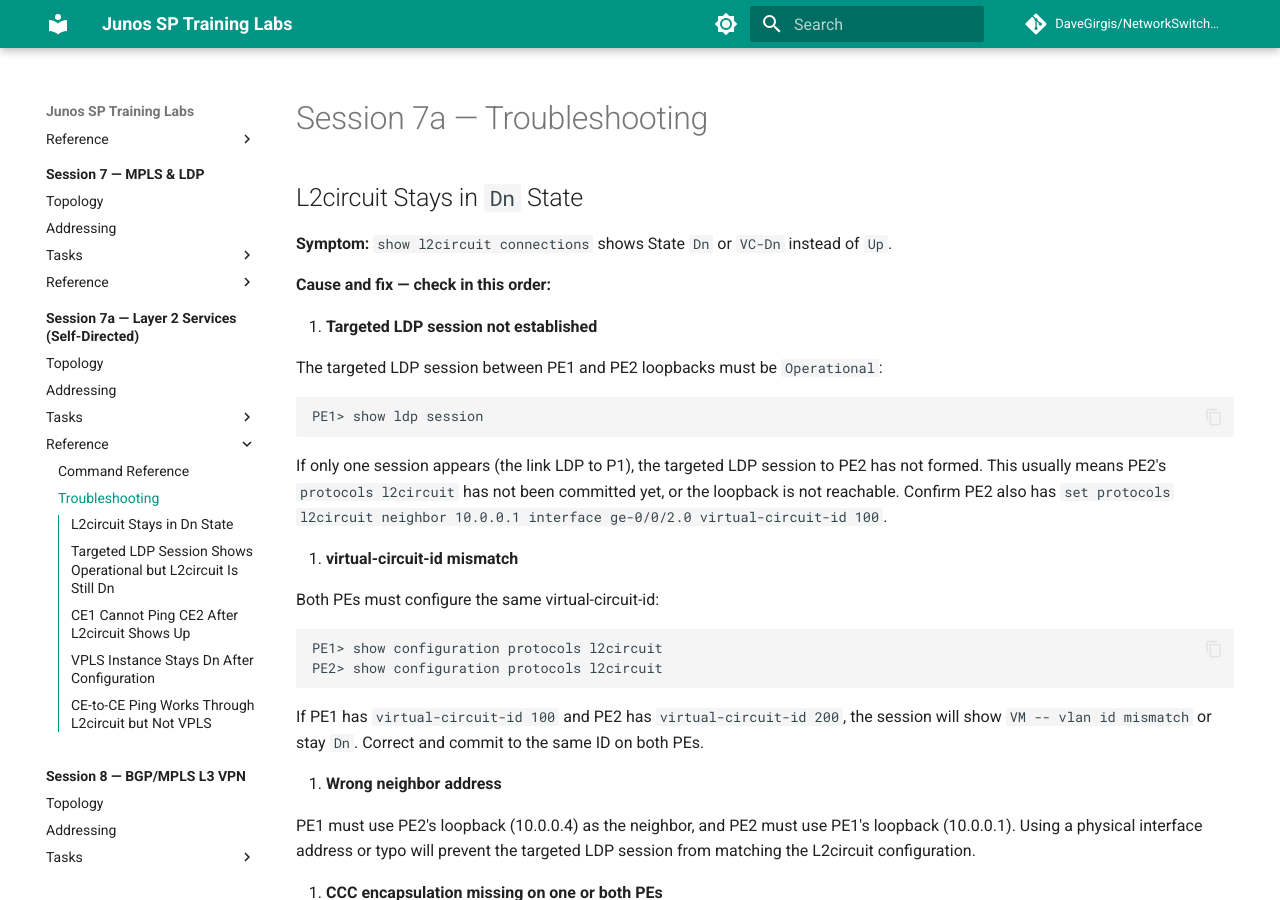
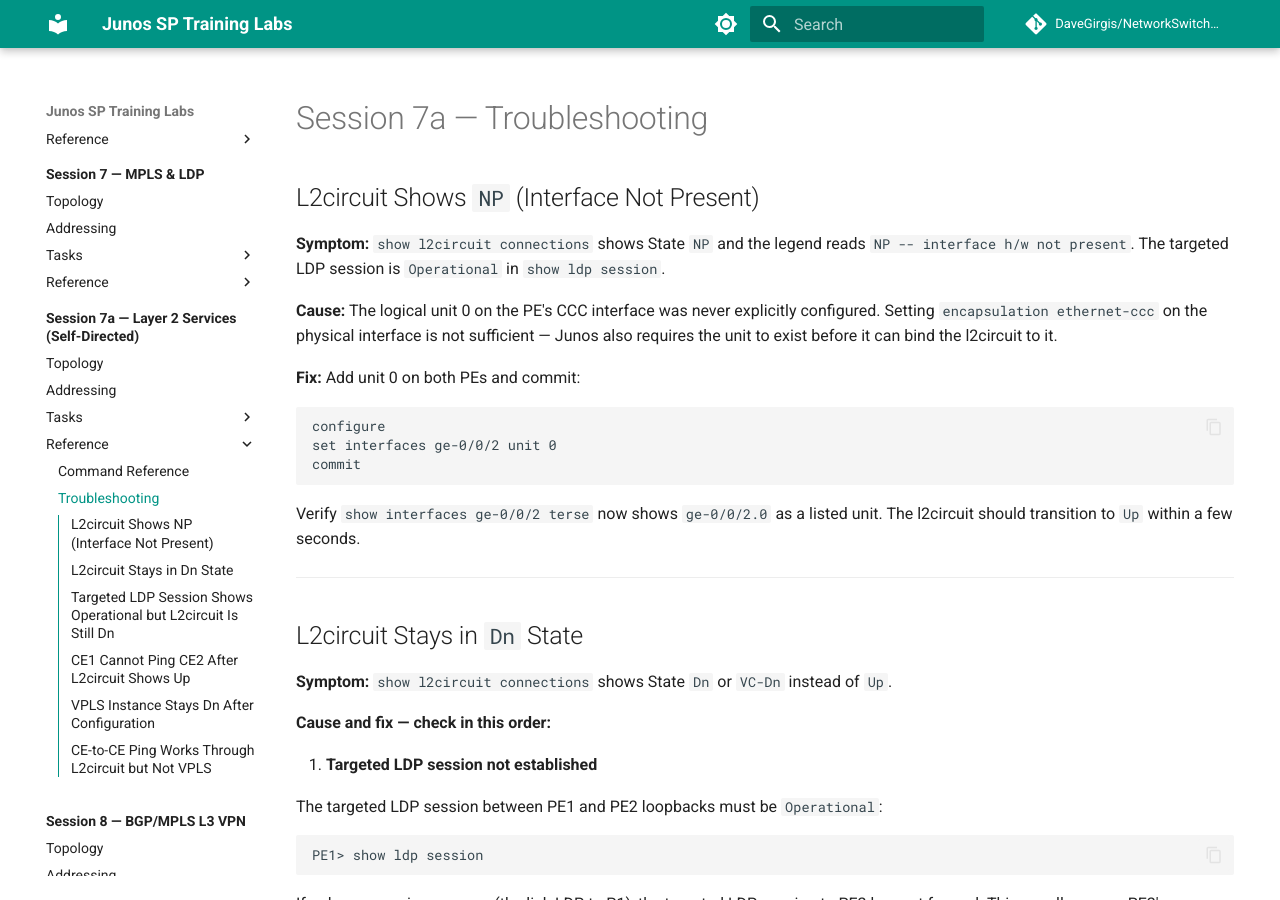
Before and after one commit to DaveGirgis/NetworkSwitchLab-JUNOS, an MkDocs documentation site: the page built from docs/session7a/reference/troubleshooting.md, in a window 1280 px wide and 900 px high. Built offline with MkDocs 1.6.1 and Material for MkDocs 9.7.7, drawn with Linux system fonts in a browser that asks for light colours; comment, search, counter and statistics services are not loaded.

Commit message:
Fix Session 7a Part 1: add unit 0 to CCC interface config
vMX 14.1 requires explicit unit 0 under ethernet-ccc interfaces;
without it l2circuit shows NP (interface not present) even when the
physical link is up. Add to Steps 1 and 2, and add NP troubleshooting entry.

Co-Authored-By: Claude Sonnet 4.6 <noreply@anthropic.com>

````diff
--- a/docs/session7a/reference/troubleshooting.md
+++ b/docs/session7a/reference/troubleshooting.md
@@ -1,4 +1,22 @@
 # Session 7a — Troubleshooting
+
+## L2circuit Shows `NP` (Interface Not Present)
+
+**Symptom:** `show l2circuit connections` shows State `NP` and the legend reads `NP -- interface h/w not present`. The targeted LDP session is `Operational` in `show ldp session`.
+
+**Cause:** The logical unit 0 on the PE's CCC interface was never explicitly configured. Setting `encapsulation ethernet-ccc` on the physical interface is not sufficient — Junos also requires the unit to exist before it can bind the l2circuit to it.
+
+**Fix:** Add unit 0 on both PEs and commit:
+
+```junos
+configure
+set interfaces ge-0/0/2 unit 0
+commit
+```
+
+Verify `show interfaces ge-0/0/2 terse` now shows `ge-0/0/2.0` as a listed unit. The l2circuit should transition to `Up` within a few seconds.
+
+---
 
 ## L2circuit Stays in `Dn` State
 
````
Also changed, not shown: docs/session7a/tasks/part1.md (+2 -0 lines).
